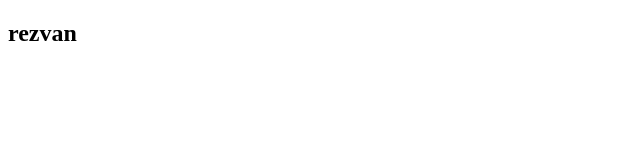
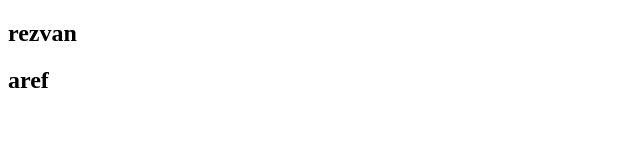
Before and after one commit to Rezvane78/task, a plain HTML site: page index.html in a window 1280 px wide. Shown: the full height of the page, 0-640 px from the left. Drawn offline with Linux system fonts and the light colour scheme.

Commit message:
aref done

```diff
--- a/index.html
+++ b/index.html
@@ -7,5 +7,6 @@
 </head>
 <body>
     <h2>rezvan</h2>
+    <h2>aref</h2>
 </body>
 </html>
```
